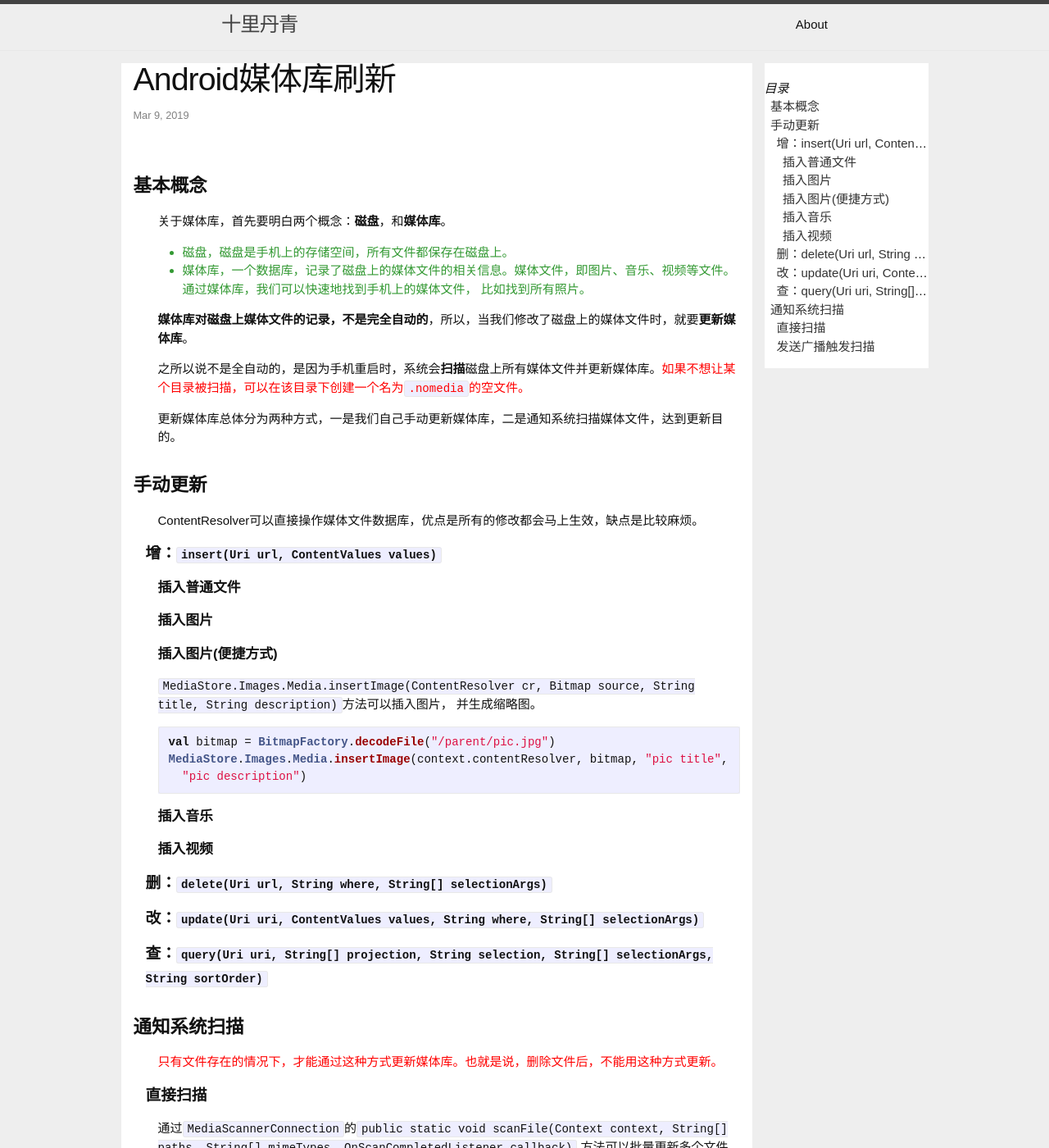
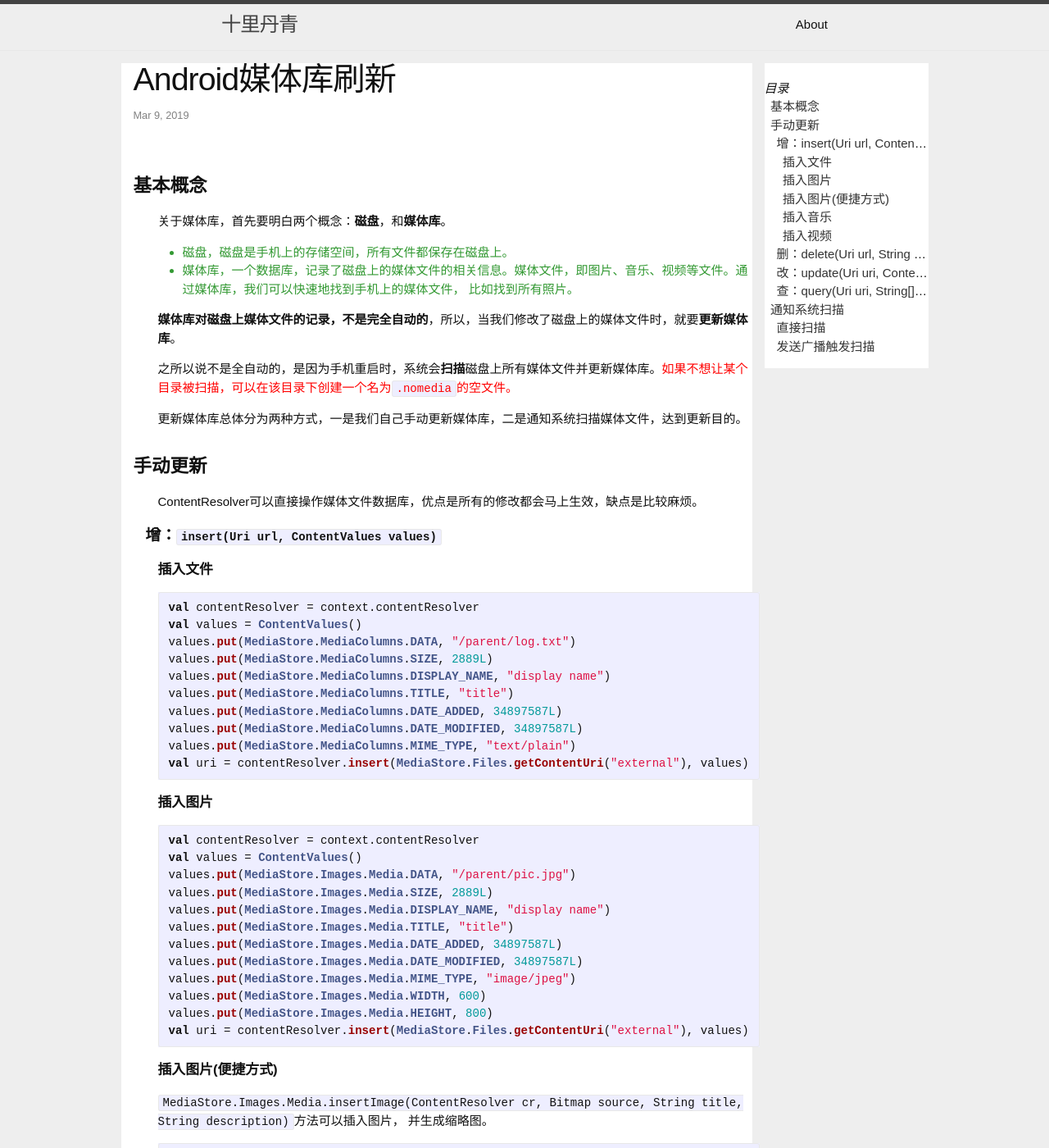
Before and after one commit to yuluyao/yuluyao.github.io, a Jekyll site: the page built from _posts/android/2019-03-09-Android媒体库刷新.md, in a window 1280 px wide and 1400 px high. Shown: the whole window at 82% size. Built offline with Jekyll 4.4.1, drawn with Linux system fonts in a browser that asks for light colours.

Commit message:
android media store

````diff
--- a/_posts/android/2019-03-09-Android媒体库刷新.md
+++ b/_posts/android/2019-03-09-Android媒体库刷新.md
@@ -22,8 +22,36 @@ category: Android 被忽略的知识
 ContentResolver可以直接操作媒体文件数据库，优点是所有的修改都会马上生效，缺点是比较麻烦。
 ### 增：`insert(Uri url, ContentValues values)`
 
-#### 插入普通文件
+#### 插入文件
+```kotlin
+val contentResolver = context.contentResolver
+val values = ContentValues()
+values.put(MediaStore.MediaColumns.DATA, "/parent/log.txt")
+values.put(MediaStore.MediaColumns.SIZE, 2889L)
+values.put(MediaStore.MediaColumns.DISPLAY_NAME, "display name")
+values.put(MediaStore.MediaColumns.TITLE, "title")
+values.put(MediaStore.MediaColumns.DATE_ADDED, 34897587L)
+values.put(MediaStore.MediaColumns.DATE_MODIFIED, 34897587L)
+values.put(MediaStore.MediaColumns.MIME_TYPE, "text/plain")
+val uri = contentResolver.insert(MediaStore.Files.getContentUri("external"), values)
+```
+
 #### 插入图片
+```kotlin
+val contentResolver = context.contentResolver
+val values = ContentValues()
+values.put(MediaStore.Images.Media.DATA, "/parent/pic.jpg")
+values.put(MediaStore.Images.Media.SIZE, 2889L)
+values.put(MediaStore.Images.Media.DISPLAY_NAME, "display name")
+values.put(MediaStore.Images.Media.TITLE, "title")
+values.put(MediaStore.Images.Media.DATE_ADDED, 34897587L)
+values.put(MediaStore.Images.Media.DATE_MODIFIED, 34897587L)
+values.put(MediaStore.Images.Media.MIME_TYPE, "image/jpeg")
+values.put(MediaStore.Images.Media.WIDTH, 600)
+values.put(MediaStore.Images.Media.HEIGHT, 800)
+val uri = contentResolver.insert(MediaStore.Files.getContentUri("external"), values)
+```
+
 #### 插入图片(便捷方式)
 `MediaStore.Images.Media.insertImage(ContentResolver cr, Bitmap source, String title, String description)`方法可以插入图片，
 并生成缩略图。
````
